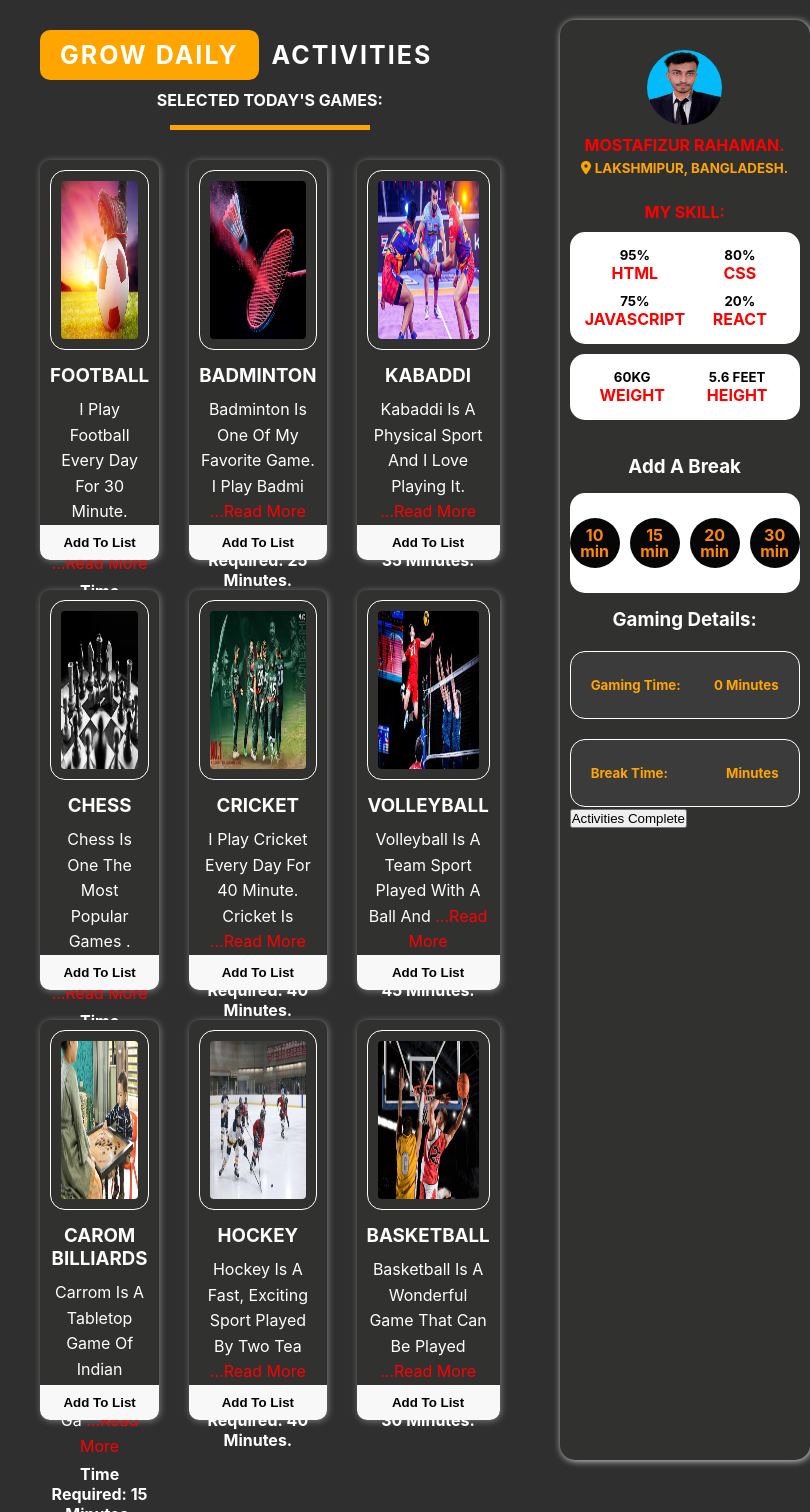
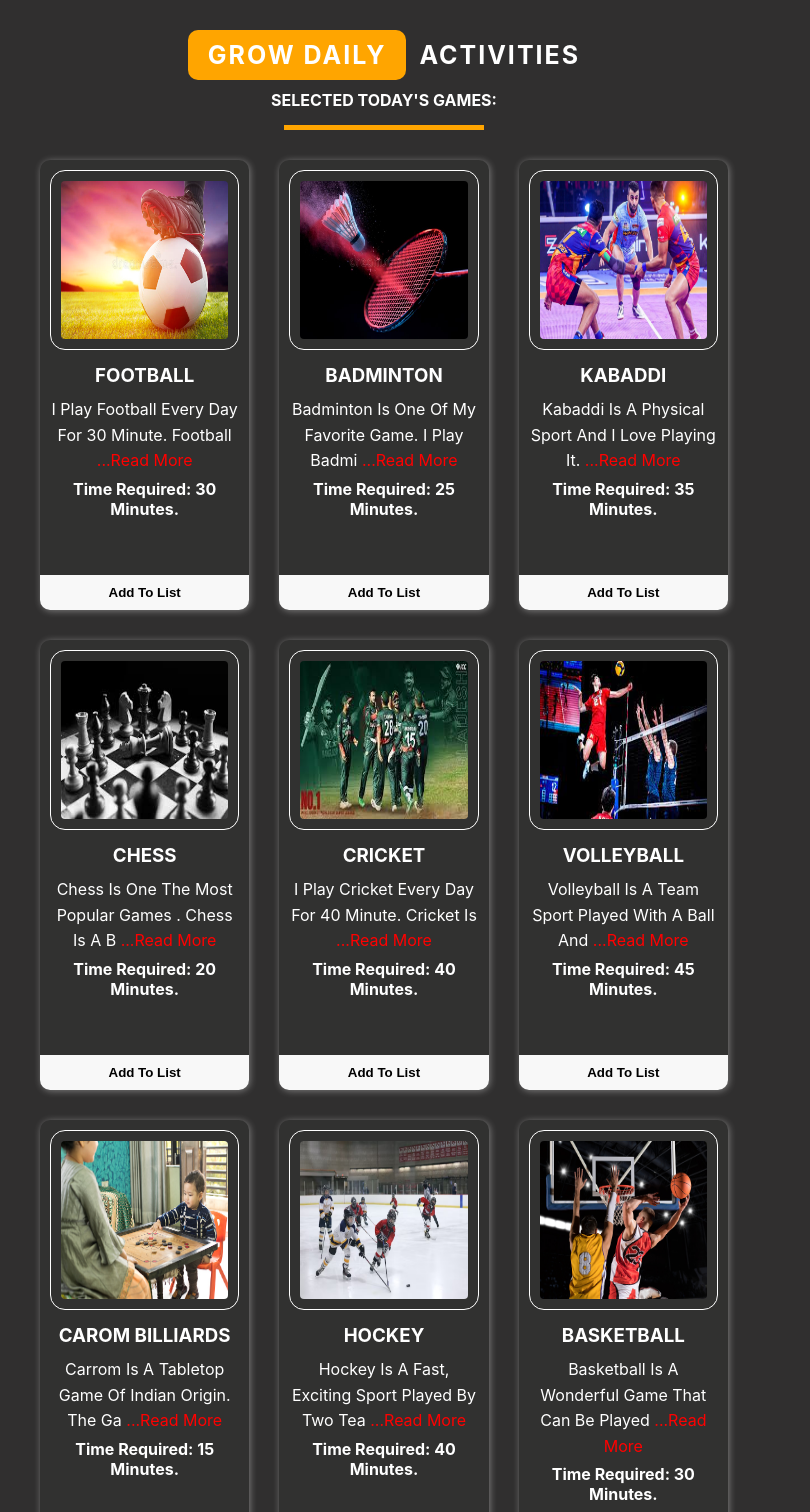
Before and after one commit to mostafizurRahaman/Grow-daily-activities, a React (Create React App) app: page / in a window 768 px wide. Shown: the top 1512 px of the page, 810 px wide, since content can reach past the window. Built offline with nearby package versions, Linux system fonts and the light colour scheme.

Commit message:
create the website is responsive

```diff
--- a/src/components/Activities/Activities.css
+++ b/src/components/Activities/Activities.css
@@ -4,3 +4,22 @@
    grid-gap: 30px;
    margin-top: 20px;
 }
+
+@media screen and (min-width: 600px) and (max-width: 992px) {
+   .activities{
+      grid-template-columns: repeat(3, 1fr);
+
+   }
+
+
+}
+
+@media screen and (min-width: 0px) and (max-width: 599px) {
+   .activities{
+      display: grid;
+      grid-template-columns: repeat(1, 1fr);
+      justify-items: center;
+    }
+
+
+}
--- a/src/components/Activity/Activity.css
+++ b/src/components/Activity/Activity.css
@@ -80,3 +80,16 @@
 .selectedActivity img{
    border:1px solid black;
 }
+
+@media screen and (min-width: 600px) and (max-width: 992px) {
+   .activity{
+      height: 450px;
+
+   }
+}
+@media screen and (min-width: 0px) and (max-width: 599px) {
+   .activity{
+      width: 98%;
+
+   }
+}
--- a/src/components/Breakdown/Breakdown.css
+++ b/src/components/Breakdown/Breakdown.css
@@ -11,7 +11,8 @@
    grid-gap: 10px;
    justify-items: center;
    align-items: center;
-   height: 100px;
+   font-size: 14px;
+   padding: 10px;
 }
 .breakDown-container p{
   width: 50px;
@@ -32,4 +33,13 @@
   line-height: 1em;
   text-align: center;
 
+
 }
+
+@media screen and (min-width: 600px) and (max-width: 992px) {
+  .breakDown-container{
+    grid-template-columns: repeat(2 , 1fr);
+  }
+
+
+}
--- a/src/components/Home/Home.css
+++ b/src/components/Home/Home.css
@@ -1,11 +1,12 @@
 .home{
    display: grid;
-   grid-template-columns: 3fr 1fr;
+   grid-template-columns:repeat(4, 1fr);
    gap: 20px;
    color: #fff;
 }
 .home .activities-section{
    padding: 40px;
+   grid-column: 1 / span 3;
 
 }
 .logo{
@@ -50,5 +51,47 @@ margin: 15px auto 0px;
    -o-border-radius: 15px;
    margin-top: 20px;
    margin-right: 20px;
+   max-height: 920px;
+}
 
+
+@media screen and (min-width: 600px) and (max-width: 992px) {
+   .home{
+     grid-template-columns: repeat(4, 1fr);
+     padding: 40px;
+   }
+   .home .logo{
+     text-align: center;
+   }
+   .home .activities-section{
+      grid-column: 1 / span 4;
+      padding: 0;
+
+   }
+   .home .sidebar{
+      grid-column: 1 / span 4;
+      margin-right: 1%;
+      margin-left: 1%;
+      width: 98%;
+   }
 }
+
+@media screen and (min-width: 0px) and (max-width: 599px) {
+   .home{
+     grid-template-columns: repeat(4, 1fr);
+     padding: 40px;
+   }
+   .home .logo{
+     text-align: center;
+   }
+   .home .activities-section{
+      grid-column: 1 / span 4;
+      padding: 0;
+
+   }
+   .home .sidebar{
+      grid-column: 1 / span 4;
+      width: 95%;
+      margin: 0 auto;
+   }
+}
--- a/src/components/SuccesMessage/SuccessMessage.css
+++ b/src/components/SuccesMessage/SuccessMessage.css
@@ -0,0 +1,17 @@
+.notify-button{
+   width: 300px;
+   padding: 15px 0px;
+   display: block;
+   margin:  20px auto;
+   border-radius: 15px;
+   -webkit-border-radius: 15px;
+   -moz-border-radius: 15px;
+   -ms-border-radius: 15px;
+   -o-border-radius: 15px;
+   border: none;
+   cursor: pointer;
+   font-weight: bold;
+   background: orange;
+   text-transform: uppercase;
+   color: white;
+}
--- a/src/components/SuccesMessage/SuccessMessage.js
+++ b/src/components/SuccesMessage/SuccessMessage.js
@@ -1,11 +1,12 @@
 import React from 'react';
+import './SuccessMessage.css'
 import { ToastContainer, toast } from 'react-toastify';
 import 'react-toastify/dist/ReactToastify.css';
 const SuccessMessage = () => {
    const notify = () =>  toast('Congratulation!! You Completed Your Activities.');
    return (
       <div>
-         <button onClick={notify}>Activities Complete</button>
+         <button onClick={notify} className="notify-button">Activities Complete</button>
          <ToastContainer></ToastContainer>
       </div>
    );
```
